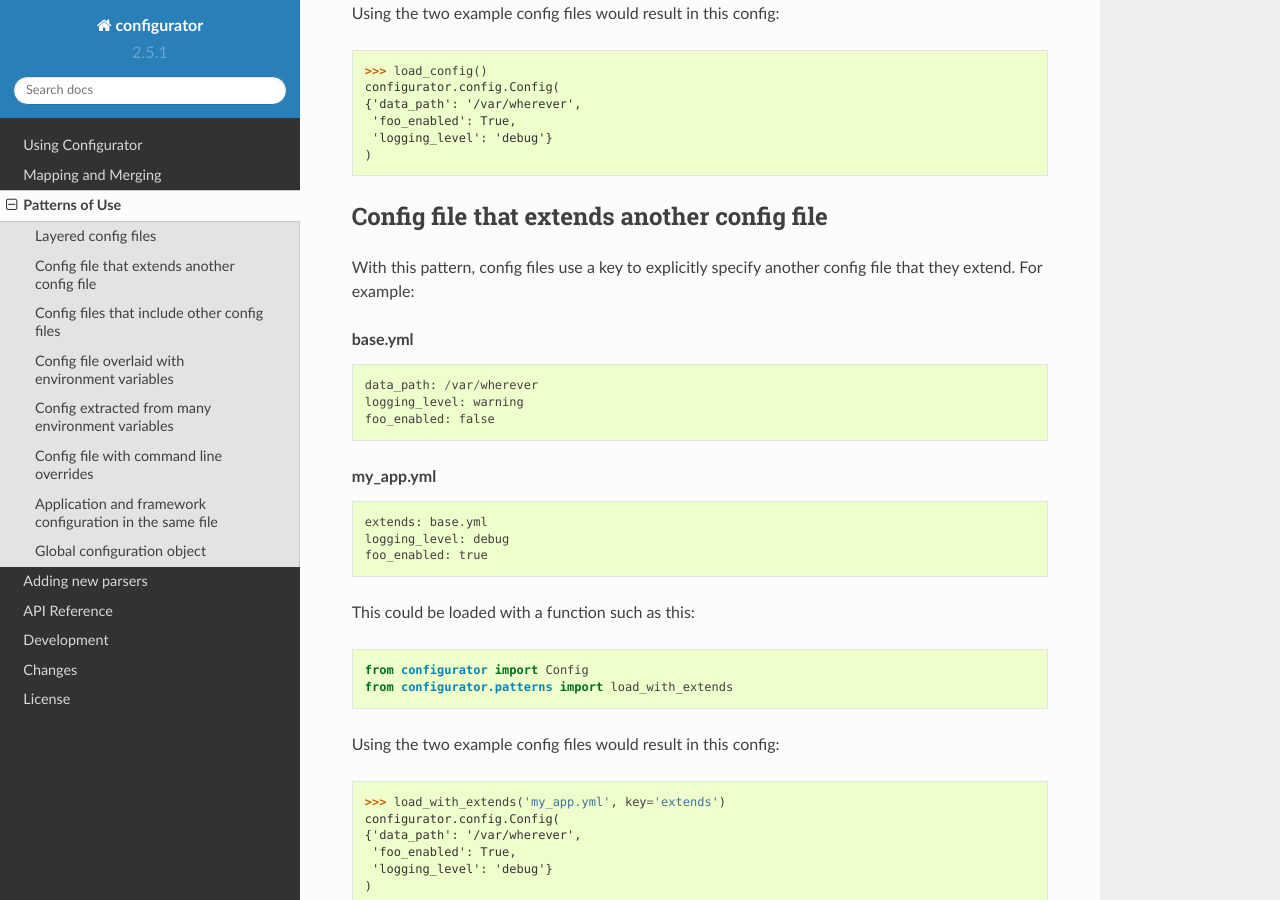
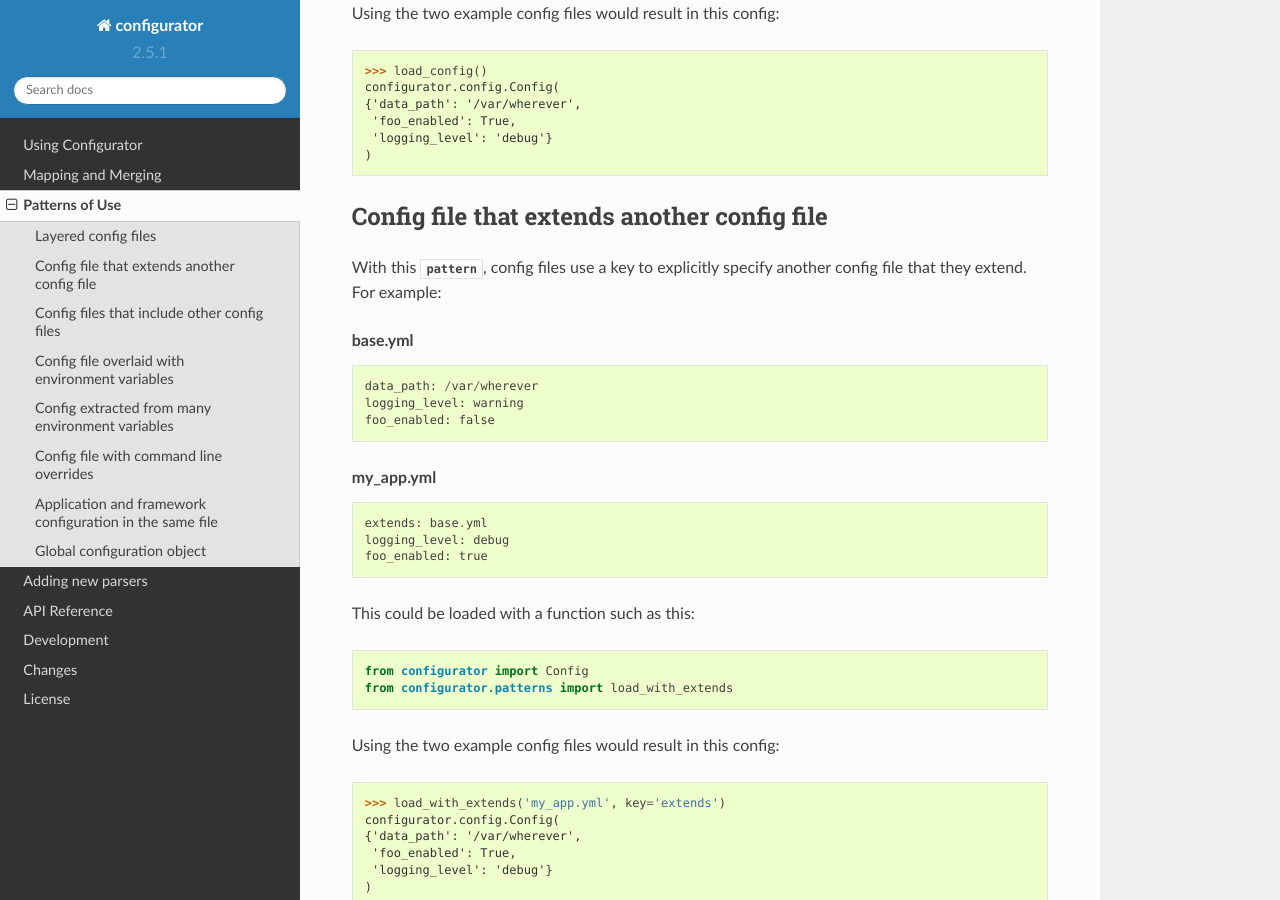
Before and after one commit to simplistix/configurator, a Sphinx documentation site: the page built from docs/patterns.rst, in a window 1280 px wide and 900 px high, scrolled down 813 px. Built offline with Sphinx 7.4.7 and the Read the Docs theme 2.0.0, drawn with Linux system fonts in a browser that asks for light colours; part of the change alters nothing that is shown.

```diff
--- a/docs/patterns.rst
+++ b/docs/patterns.rst
@@ -60,8 +60,8 @@ configurator.config.Config(
 Config file that extends another config file
 --------------------------------------------
 
-With this pattern, config files use a key to explicitly specify another config
-file that they extend. For example:
+With this :func:`pattern <configurator.patterns.load_with_extends>`, config files use a
+key to explicitly specify another config file that they extend. For example:
 
 .. topic:: base.yml
  :class: write-file
```
